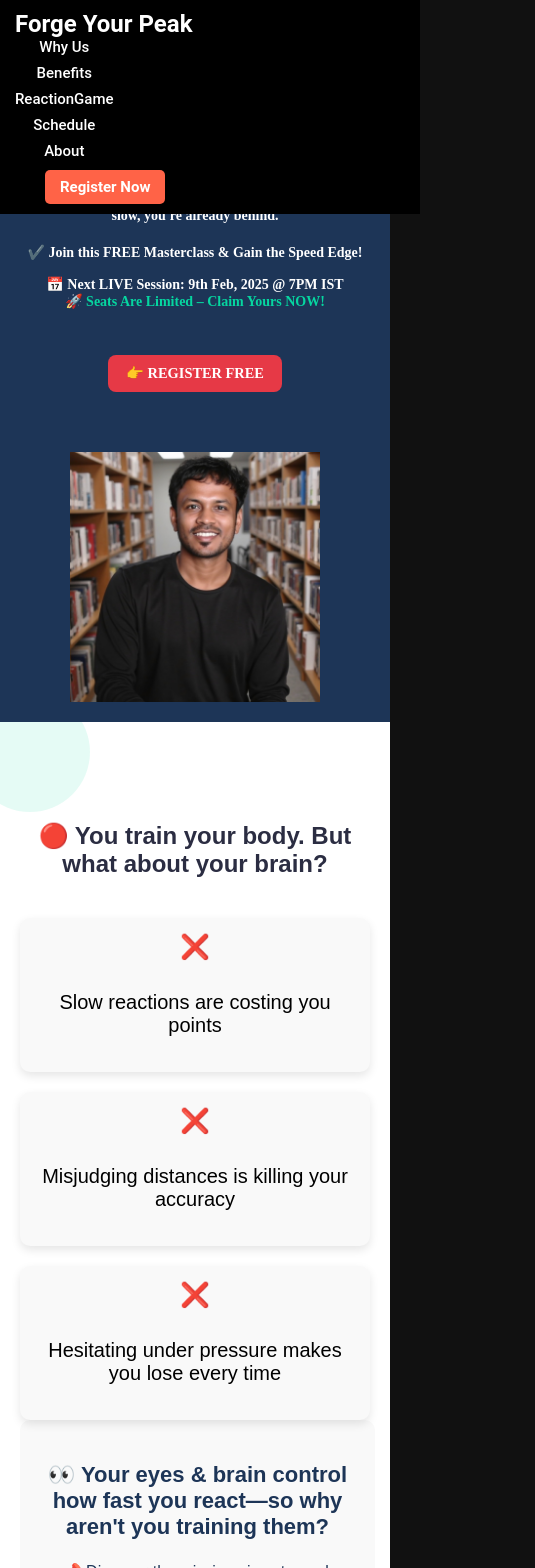
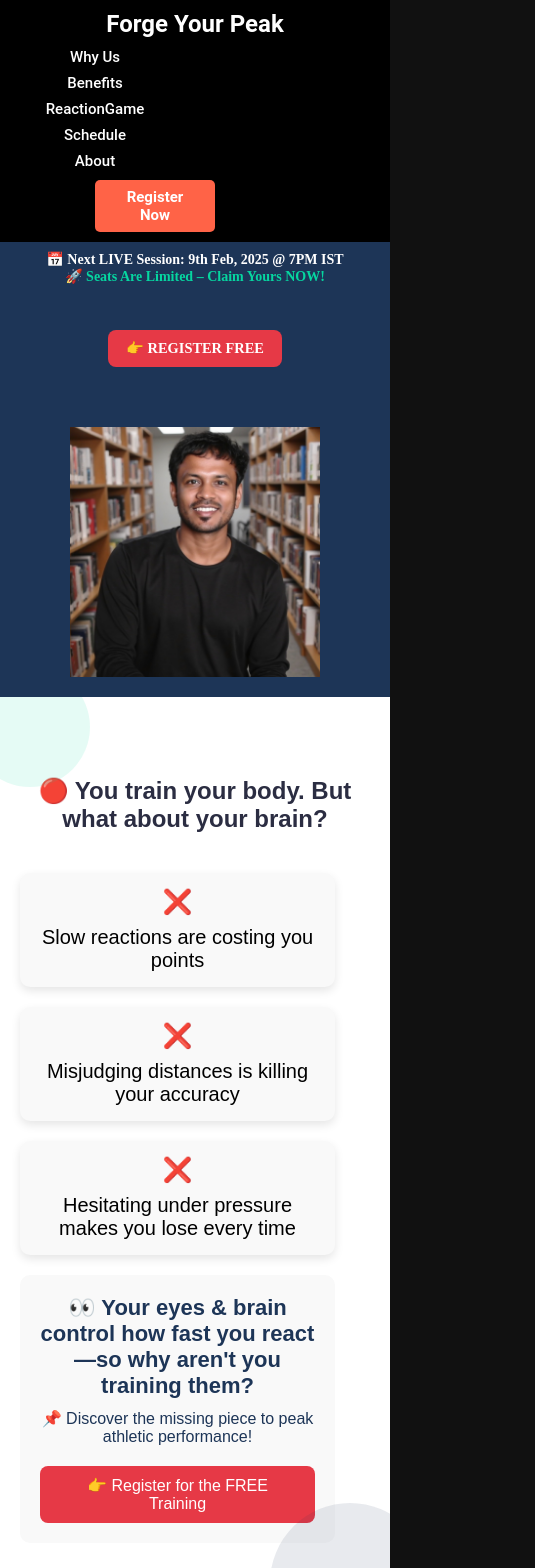
Before and after one commit to Ajith31kumar/vevek-website-frontend, a React (Create React App) app: page / in a window 390 px wide. Shown: the top 1568 px of the page, 535 px wide, since content can reach past the window. Built offline with nearby package versions, Linux system fonts and the light colour scheme.

Commit message:
remove the horizantal scroll

```diff
--- a/src/App.css
+++ b/src/App.css
@@ -48,3 +48,15 @@ body {
   outline: none;
   box-shadow: 0 0 10px #ff5733; /* Focus glow effect */
 }
+html, body {
+  overflow-x: hidden; /* Hides horizontal scroll */
+  width: 100%; /* Ensures full width */
+}
+
+/* Prevent extra width issues */
+* {
+  box-sizing: border-box;
+  margin: 0;
+  padding: 0;
+  max-width: 100%;
+}
--- a/src/Components/CredentialsSection/CredentialsSection.css
+++ b/src/Components/CredentialsSection/CredentialsSection.css
@@ -1,30 +1,21 @@
 .grid-container {
   display: flex;
-  flex-wrap: wrap;
   justify-content: space-between;
   gap: 20px;
+  max-width: 1200px;
   margin: 0 auto;
-  max-width: 1200px;
-}
-
-.grid {
-  display: flex;
-  gap: 16px;
-  justify-content: space-between;
-  width: 100%;
 }
 
 .credential-card {
   background-color: #fff;
   border-radius: 12px;
-  padding: 15px; /* Reduced padding for smaller height */
-  text-align: center;
+  padding: 20px;
   box-shadow: 0 6px 12px rgba(0, 0, 0, 0.1);
   transition: transform 0.3s ease, box-shadow 0.3s ease;
-  width: 60%; /* Increased width to fit more content */
-  min-width: 550px; /* Prevent cards from getting too small */
-  text-align: left;
-  height: 60px; /* Set a fixed height */
+  width: 100%;
+  min-width: 300px;
+  display: flex;
+  align-items: center;
 }
 
 .credential-card:hover {
@@ -35,31 +26,33 @@
 .icon-container {
   display: flex;
   align-items: center;
-
-  gap: 12px;
+  width: 100%;
 }
 
 .icon {
-  font-size: 2.5rem; /* Reduced icon size */
+  font-size: 2.5rem;
   color: #E63946;
+  margin-right: 15px; /* Ensures icon stays on the left */
+}
+
+.text-container {
+  flex-grow: 1;
+  text-align: center; /* Centers the text inside the card */
 }
 
 .card-title {
-  font-size: 1.25rem; /* Reduced font size for title */
+  font-size: 1.25rem;
+  font-weight: bold;
   color: #2B2D42;
-  font-weight: bold;
-  margin-bottom: 10px;
+}
+.title  {
+  color: #2B2D42;
 }
 
+
 .card-desc {
+  font-size: 0.875rem;
   color: #4B5563;
-  font-size: 0.875rem; /* Reduced font size for description */
-}
-
-.grid-container .grid {
-  display: flex;
-  gap: 24px;
-  width: 100%;
 }
 
 .dark-card {
@@ -67,25 +60,21 @@
   color: white;
 }
 
-.icon.green {
-  color: #06D6A0;
-}
-
-.card-title.white {
+.right-section .card-title {
   color: white;
 }
 
-.card-desc.light {
+.right-section .card-desc {
   color: #D1D5DB;
 }
 
 .cta-button {
   display: inline-block;
-  padding: 10px 20px; /* Reduced padding for smaller button */
+  padding: 10px 20px;
   background-color: #E63946;
-  color: #fff;
+  color: white;
   border-radius: 8px;
-  font-size: 1rem; /* Reduced font size for button */
+  font-size: 1rem;
   font-weight: bold;
   transition: transform 0.3s, background-color 0.3s;
   text-decoration: none;
@@ -100,104 +89,40 @@
 .left-section,
 .right-section {
   display: flex;
-  flex-direction: column; /* Align boxes vertically */
+  flex-direction: column;
   gap: 20px;
-  width: 48%; /* Increased width to better match your layout */
+  width: 48%;
 }
 
-.title {
-  color: #2B2D42;
-}
-.right-section .credential-card {
-  background-color: #2B2D42 !important;
-  color: white !important;
-}
-
-.right-section .card-title {
-  color: white !important;
-}
-
-.right-section .card-desc {
-  color: #D1D5DB !important; /* Light Grey */
-}
-
-.right-section .icon {
-  color: #06D6A0 !important; /* Green Icon */
-}
-/* Responsive Styles */
-@media (max-width: 1024px) {  /* Tablet */
+@media (max-width: 1024px) {
   .grid-container {
     flex-direction: column;
     align-items: center;
   }
 
-  .grid {
-    flex-direction: column;
-    align-items: center;
-    gap: 20px;
+  .credential-card {
+    width: 90%;
+    text-align: center;
   }
 
-  .credential-card {
-    width: 90%;
-    min-width: auto;
-    height: auto;
-    padding: 20px;
-  }
-
-  .right-section,
-  .left-section {
-    width: 100%;
-    align-items: center;
-  }
-
-  .problem-content {
-    flex-direction: column;
-    gap: 20px;
-  }
-
-  .problem-cta {
-    margin-left: 0;
-    margin-top: 0;
-    width: 90%;
+  .icon-container {
+    flex-direction: row;
+    justify-content: center;
   }
 }
 
-@media (max-width: 768px) {  /* Mobile */
+@media (max-width: 768px) {
   .grid-container {
-    flex-direction: column;
-    align-items: center;
-    max-width: 100%;
-    padding: 10px;
-  }
-
-  .grid {
     flex-direction: column;
     align-items: center;
   }
 
   .credential-card {
     width: 100%;
-    min-width: auto;
-    height: auto;
-    padding: 15px;
-    text-align: center;
   }
 
   .icon-container {
-    flex-direction: column;
-    text-align: center;
-    gap: 10px;
-  }
-
-  .problem-content {
-    flex-direction: column;
-    gap: 15px;
-    text-align: center;
-  }
-
-  .problem-cta {
-    width: 100%;
-    text-align: center;
-    margin: 0;
+    flex-direction: row;
+    justify-content: center;
   }
 }
--- a/src/Components/CredentialsSection/CredentialsSection.js
+++ b/src/Components/CredentialsSection/CredentialsSection.js
@@ -4,9 +4,7 @@ import "./CredentialsSection.css"; // Import the custom CSS file
 const CredentialsSection = () => {
   return (
     <section id="credentials">
-      {/* Background Decorative Elements */}
-      <div className="background-circle top-left"></div>
-      <div className="background-circle bottom-right"></div>
+
 
       <div className="container1">
         <div className="text-center">
@@ -14,7 +12,7 @@ const CredentialsSection = () => {
         </div>
 
         <div className="grid-container">
-          {/* Credentials Grid */}
+          {/* Left Section */}
           <div className="left-section">
             {[
               { icon: "🏆", title: "Certified Sports Optometrist", desc: "HAC Jerusalem" },
@@ -24,7 +22,7 @@ const CredentialsSection = () => {
               <div key={index} className="credential-card fadeInLeft">
                 <div className="icon-container">
                   <span className="icon">{item.icon}</span>
-                  <div>
+                  <div className="text-container">
                     <h3 className="card-title">{item.title}</h3>
                     <p className="card-desc">{item.desc}</p>
                   </div>
@@ -33,7 +31,7 @@ const CredentialsSection = () => {
             ))}
           </div>
 
-          {/* Results Grid */}
+          {/* Right Section */}
           <div className="right-section">
             {[
               { icon: "👀", title: "Trained 40+ athletes", desc: "in 2 offline programs" },
@@ -43,7 +41,7 @@ const CredentialsSection = () => {
               <div key={index} className="credential-card dark-card fadeInRight">
                 <div className="icon-container">
                   <span className="icon green">{item.icon}</span>
-                  <div>
+                  <div className="text-container">
                     <h3 className="card-title white">{item.title}</h3>
                     <p className="card-desc light">{item.desc}</p>
                   </div>
--- a/src/Components/navbar/Navbar.css
+++ b/src/Components/navbar/Navbar.css
@@ -1,7 +1,7 @@
 /* Navbar Styling */
 .navbar {
   display: flex;
-  justify-content: space-between;
+  justify-content: space-between; /* Equal spacing between brand, links & button */
   align-items: center;
   background-color: #000;  /* Black background */
   padding: 20px 40px;
@@ -14,30 +14,22 @@
 }
 
 /* Brand styling */
-.navbar-brand-container {
-  display: flex;
-  justify-content: flex-start;
-  flex: 1;
-}
-
 .navbar-brand {
   font-size: 28px;
   color: #fff;
   font-weight: 700;
   text-decoration: none;
+  flex: 1; /* Takes equal space */
+  text-align: left;
 }
 
 /* Navbar Links */
-.navbar-links-container {
-  display: flex;
-  align-items: center;
-  justify-content: center;  /* Center the links */
-  flex: 1;
-}
-
 .navbar-links {
   display: flex;
   gap: 25px;
+  flex: 2; /* Center the links with equal space */
+  justify-content: center;
+  margin-right: 200px;
 }
 
 .navbar-link {
@@ -53,21 +45,27 @@
 }
 
 /* Register Button */
+/* Register Button */
 .navbar-register {
-  padding: 12px 25px;
+  padding: 8px 12px;  /* Reduced padding */
   background-color: #FF6347;
   color: white;
   text-decoration: none;
-  font-size: 18px;
+  font-size: 14px;  /* Smaller font */
   font-weight: 600;
   border-radius: 5px;
-  margin-left: 30px;
+  max-width: 120px; /* Restrict button width */
   transition: background-color 0.3s ease-in-out;
+
+  /* Move slightly to the left */
+  margin-right: 80px;
 }
 
 .navbar-register:hover {
   background-color: #E5533B;  /* Darker red on hover */
 }
+
+
 
 /* Responsive Design */
 @media (max-width: 1024px) {
@@ -88,13 +86,13 @@
 @media (max-width: 768px) {
   .navbar {
       flex-direction: column;
-      align-items: flex-start;
+      align-items: center;
       padding: 15px 20px;
   }
 
-  .navbar-links-container {
+  .navbar-links {
       width: 100%;
-      justify-content: flex-start;
+      justify-content: center;
       margin-top: 10px;
   }
 
@@ -121,6 +119,7 @@
 
   .navbar-brand {
       font-size: 24px;
+      text-align: center;
   }
 
   .navbar-links {
@@ -134,5 +133,6 @@
   .navbar-register {
       padding: 8px 15px;
       font-size: 15px;
+      text-align: center;
   }
 }
```
